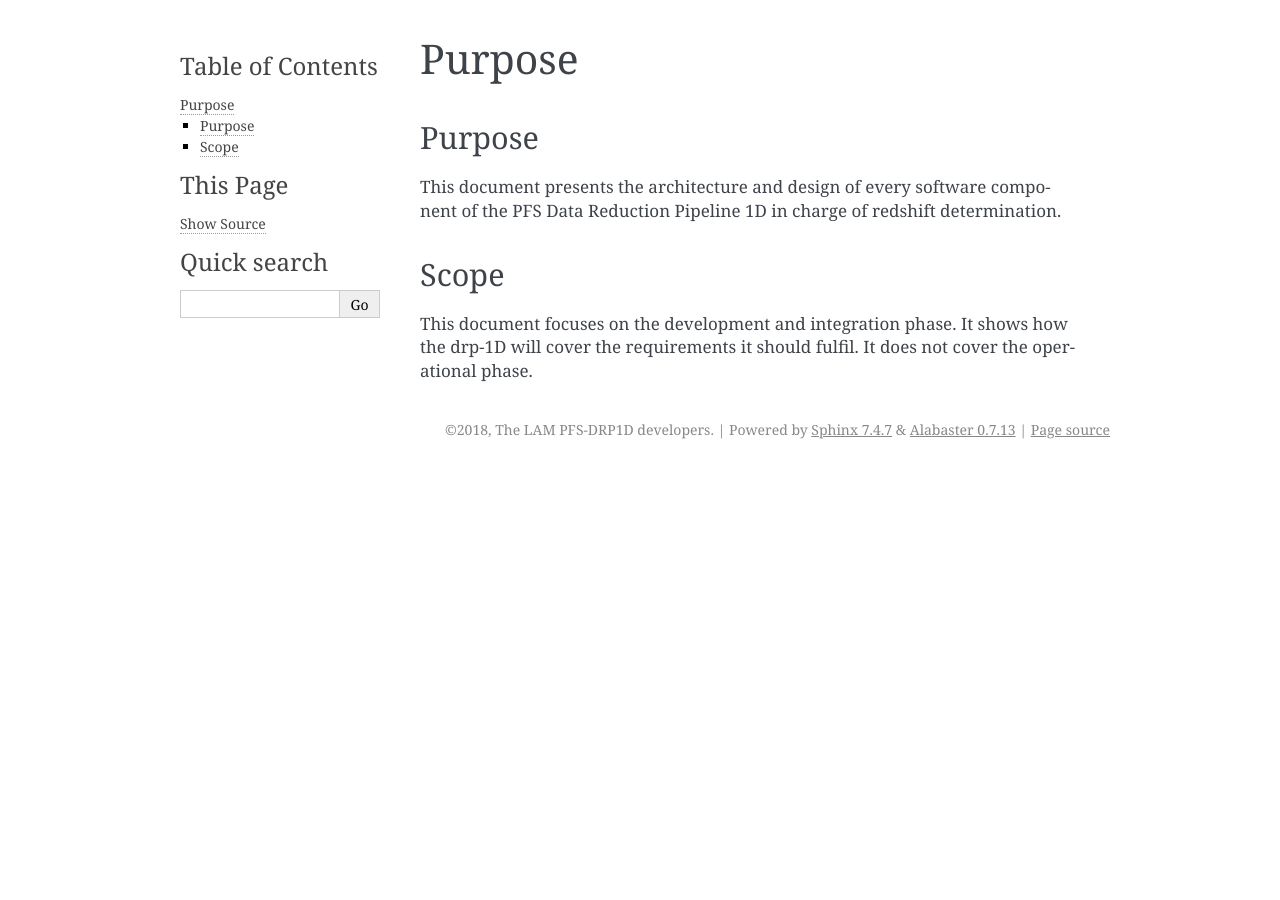
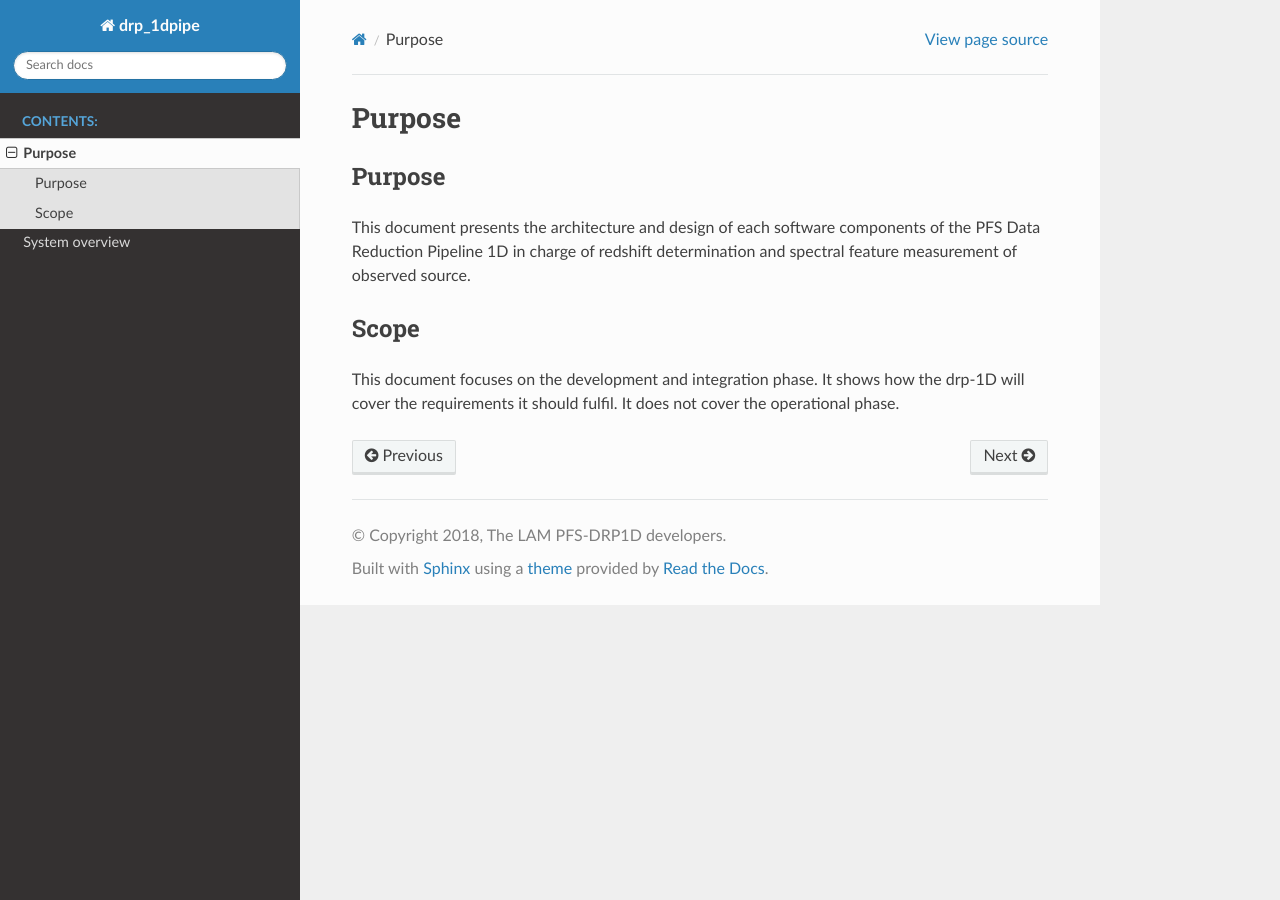
Before and after one commit to Subaru-PFS/drp_1dpipe, a Sphinx documentation site: the page built from docs/purpose.rst, in a window 1280 px wide. Built offline with Sphinx 7.4.7 and the Read the Docs theme 2.0.0, drawn with Linux system fonts in a browser that asks for light colours; formulas are drawn with MathJax 3; pages that are not in the unit, such as notebooks, are missing from menus.

Commit message:
Update documentation

```diff
--- a/docs/conf.py
+++ b/docs/conf.py
@@ -49,8 +49,8 @@ templates_path = ['_templates']
 # The suffix(es) of source filenames.
 # You can specify multiple suffix as a list of string:
 #
-# source_suffix = ['.rst', '.md']
-source_suffix = '.rst'
+source_suffix = ['.rst', '.md']
+# source_suffix = '.rst'
 
 # The master toctree document.
 master_doc = 'index'
@@ -76,7 +76,8 @@ pygments_style = None
 # The theme to use for HTML and HTML Help pages.  See the documentation for
 # a list of builtin themes.
 #
-html_theme = 'alabaster'
+# html_theme = 'alabaster'
+html_theme = "sphinx_rtd_theme"
 
 # Theme options are theme-specific and customize the look and feel of a theme
 # further.  For a list of options available for each theme, see the
--- a/docs/purpose.rst
+++ b/docs/purpose.rst
@@ -4,8 +4,9 @@ Purpose
 Purpose
 -------
 
-This document presents the architecture and design of every software component
-of the PFS Data Reduction Pipeline 1D in charge of redshift determination.
+This document presents the architecture and design of each software components
+of the PFS Data Reduction Pipeline 1D in charge of redshift determination and
+spectral feature measurement of observed source.
 
 
 Scope
```
Also changed, not shown: docs/system-overview.rst (added, +42 -0 lines).
